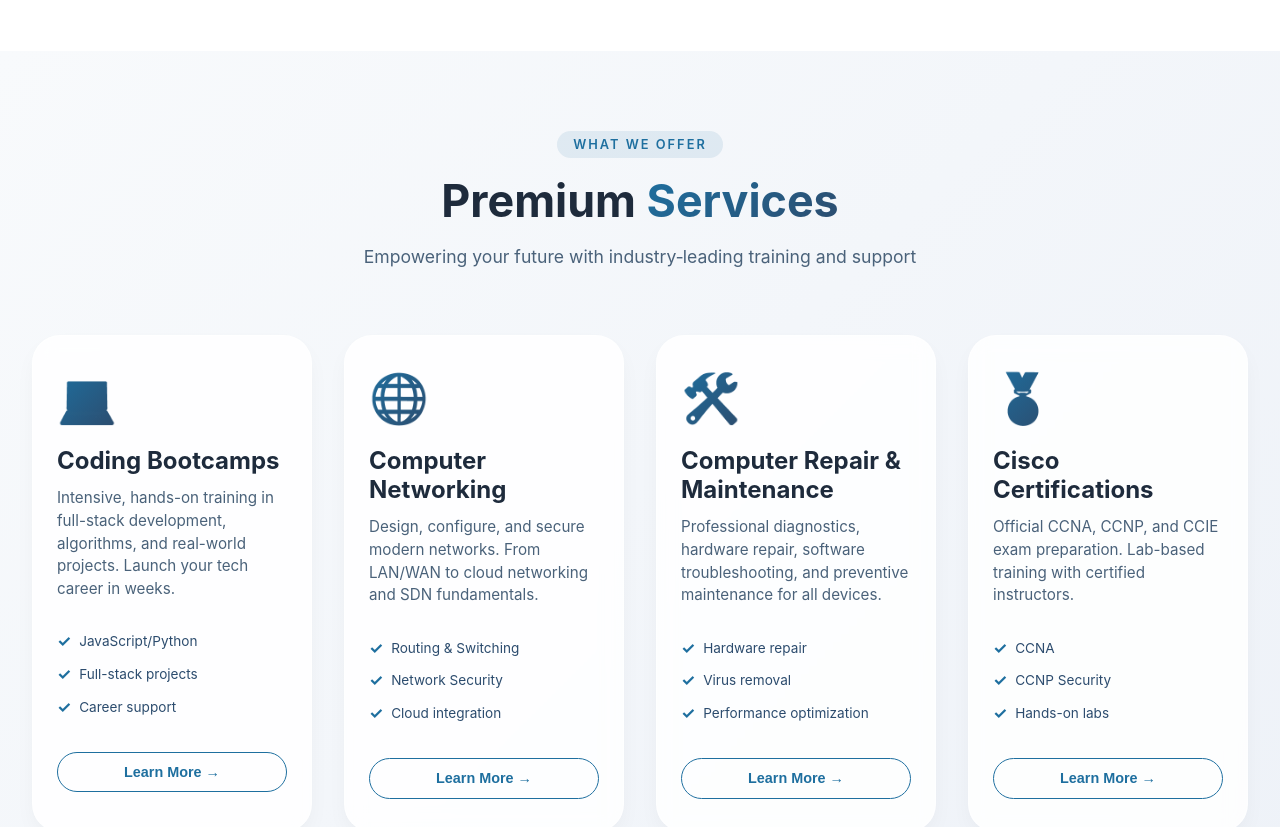
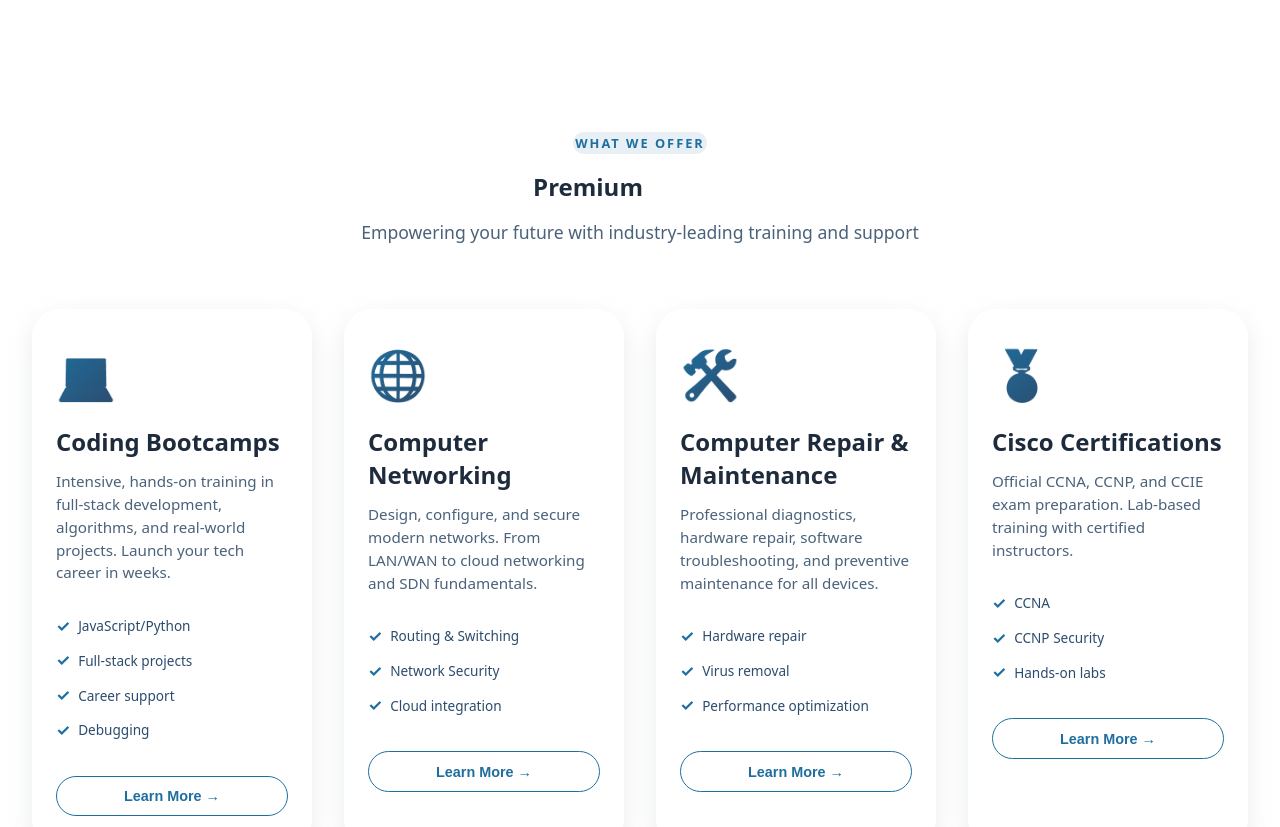
Before and after one commit to BannyT/stratcomweb, a React (Create React App) app: page / in a window 1280 px wide. Shown: the part 2000-2827 px from the top of the page. Built offline with nearby package versions, Linux system fonts and the light colour scheme.

Commit message:
updates code

```diff
--- a/src/App.js
+++ b/src/App.js
@@ -6,14 +6,16 @@ import Services from './Services';
 import AboutUs from './AboutUS';
 import Footer from './Footer';
 
+
 function App() {
   return (
     <div className="App">
+             {/* <Homepage/> */}
              <Header/>
              <Carousel autoPlayInterval={5000} />
              <AboutUs/>
-             <Services/>
-             <Footer/>
+              <Services/>
+             {/* <Footer/>  */}
     </div>
   );
 }
--- a/src/Services.css
+++ b/src/Services.css
@@ -1,49 +1,42 @@
-/* Services Section */
-.services-section {
+.services-section{
     padding: 5rem 2rem;
-    background: linear-gradient(135deg, #f8fafc 0%, #eef2f8 100%);
-    font-family: 'Inter', system-ui, -apple-system, 'Segoe UI', sans-serif;
+    background: linear-gradient(135deg,#f8fafc 100%);
+    font-family: system-ui, -apple-system, BlinkMacSystemFont, 'Segoe UI', Roboto, Oxygen, Ubuntu, Cantarell, 'Open Sans', 'Helvetica Neue', sans-serif;
 }
-
-  .services-container {
+.services-container{
     max-width: 1280px;
     margin: 0 auto;
 }
-
-  /* Header Styles */
-  .services-header {
+.services-header{
     text-align: center;
     margin-bottom: 4rem;
 }
-
-  .services-badge {
+.services-badge{
     display: inline-block;
-    background: rgba(30, 111, 159, 0.1);
-    color: #1e6f9f;
+    background: rgba(30,111,159,0.1);
+    color:#1e6f9f;
     font-size: 0.8rem;
     font-weight: 600;
     text-transform: uppercase;
     letter-spacing: 2px;
-    padding: 0.4rem 1rem;
+    padding:2px;
     border-radius: 40px;
     margin-bottom: 1rem;
 }
 
-  .services-title {
-    font-size: 2.8rem;
+.services-title{
+     font-size:.2.8rem;
      font-weight: 700;
      color: #1e2b3c;
      margin-bottom: 1rem;
 }
 
-  .services-title .highlight {
-    background: linear-gradient(135deg, #1e6f9f, #2c4c6e);
+.highlight{
     background-clip: text;
-    -webkit-background-clip: text;
     color: transparent;
 }
 
-  .services-subtitle {
+.services-subtitle{
     font-size: 1.1rem;
     color: #4a627a;
     max-width: 600px;
@@ -51,22 +44,19 @@
     line-height: 1.5;
 }
 
-  /* Grid Layout */
-  .services-grid {
+.services-grid{
     display: grid;
-    grid-template-columns: repeat(auto-fit, minmax(280px, 1fr));
+    grid-template-columns:repeat(auto-fit,minmax(280px,1fr)) ;
     gap: 2rem;
 }
 
-  /* Service Card */
-  .service-card {
-    background: rgba(255, 255, 255, 0.85);
+.service-card{
+    background: rgba(255,255,255,0.8);
     backdrop-filter: blur(10px);
     border-radius: 28px;
     padding: 2rem 1.5rem;
-    transition: all 0.3s ease;
-    box-shadow: 0 10px 25px -5px rgba(0, 0, 0, 0.05);
-    border: 1px solid rgba(255, 255, 255, 0.5);
+    transition: all 0.3s ease-in;
+    box-shadow: rgba(149, 157, 165, 0.2) 0px 8px 24px;
     cursor: pointer;
 }
 
@@ -76,7 +66,6 @@
     background: white;
     border-color: rgba(30, 111, 159, 0.2);
   }
-
   .service-icon {
     font-size: 3rem;
     margin-bottom: 1.2rem;
@@ -101,7 +90,6 @@
     font-size: 0.95rem;
   }
 
-  /* Feature List */
   .service-features {
     list-style: none;
     padding: 0;
@@ -124,7 +112,6 @@
     font-size: 1rem;
   }
 
-  /* Card Button */
   .service-btn {
     background: transparent;
     border: 1px solid #1e6f9f;
@@ -144,6 +131,7 @@
     border-color: transparent;
     transform: scale(0.98);
   }
+
 
    /* Responsive */
    @media (max-width: 768px) {
--- a/src/Services.js
+++ b/src/Services.js
@@ -1,14 +1,15 @@
-import React from 'react';
-import './Services.css';
+import React from 'react'
+import './Services.css'
 
-const Services = () => {
+function Services() {
+//    where we run our javascript
 const servicesData = [
     {
       id: 1,
       title: 'Coding Bootcamps',
       icon: '💻',
       description: 'Intensive, hands-on training in full-stack development, algorithms, and real-world projects. Launch your tech career in weeks.',
-      features: ['JavaScript/Python', 'Full-stack projects', 'Career support']
+      features: ['JavaScript/Python', 'Full-stack projects', 'Career support','Debugging']
     },
     {
       id: 2,
@@ -33,18 +34,20 @@ const Services = () => {
     }
   ];
 
+
+
   return (
-    <section className="services-section">
-      <div className="services-container">
-        <div className="services-header">
+    <section className='services-section'>
+        <div className='services-container'>
+            <div className='services-header'>
               <span className="services-badge">What We Offer</span>
               <h2 className="services-title">Premium <span className="highlight">Services</span></h2>
               <p className="services-subtitle">
                  Empowering your future with industry‑leading training and support
               </p>
             </div>
-
-        <div className="services-grid">
+        </div>
+        <div className='services-grid'>
         {servicesData.map((service) => (
             <div className="service-card" key={service.id}>
               <div className="service-icon">{service.icon}</div>
@@ -58,10 +61,11 @@ const Services = () => {
               <button className="service-btn">Learn More →</button>
             </div>
           ))}
+
         </div>
-      </div>
+
     </section>
-  );
-};
+  )
+}
 
-export default Services;
+export default Services
```
Lines whose indentation alone changed are shown as unchanged.
